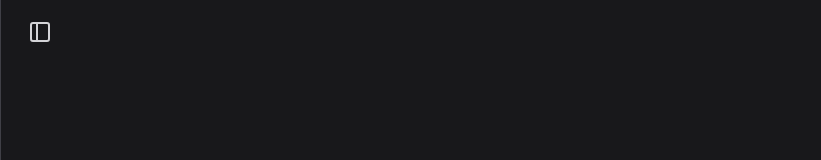
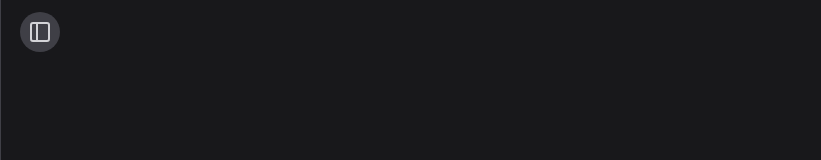
Before and after one commit to armeetjatyani/mern-messages, a Next.js app in the folder frontend/: page / in a window 1280 px wide. Shown: the top 160 px of the page, without its empty margins (0-821 px from the left). Built offline with nearby package versions, Linux system fonts and the light colour scheme.

Commit message:
make button easier to click

```diff
--- a/frontend/components/Sidebar.js
+++ b/frontend/components/Sidebar.js
@@ -79,7 +79,7 @@ export default function Sidebar({ active }) {
         <motion.div
           layout
           key="sidebarbutton"
-          className="absolute px-2 py-2 mt-3 ml-5 transition-colors duration-200 rounded-full hover:text-white hover:bg-zinc-700 text-zinc-300"
+          className="absolute px-2 py-2 mt-3 ml-5 transition-colors duration-200 rounded-full hover:text-white bg-zinc-700 text-zinc-300"
           initial={{ opacity: 0 }}
           animate={{ opacity: 1 }}
           transition={{ delay: 0.2 }}
```
